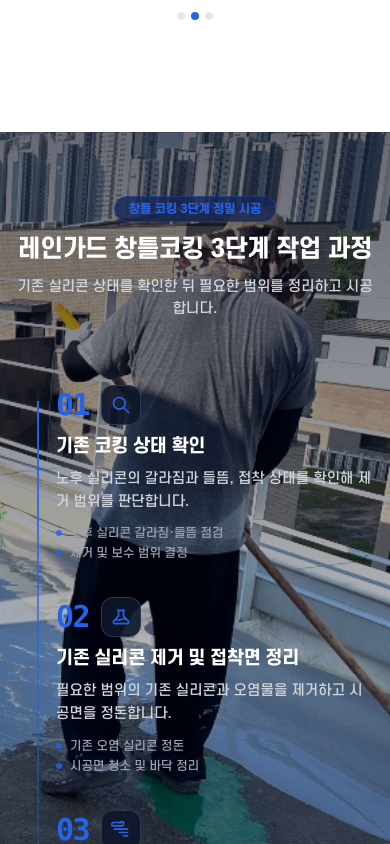
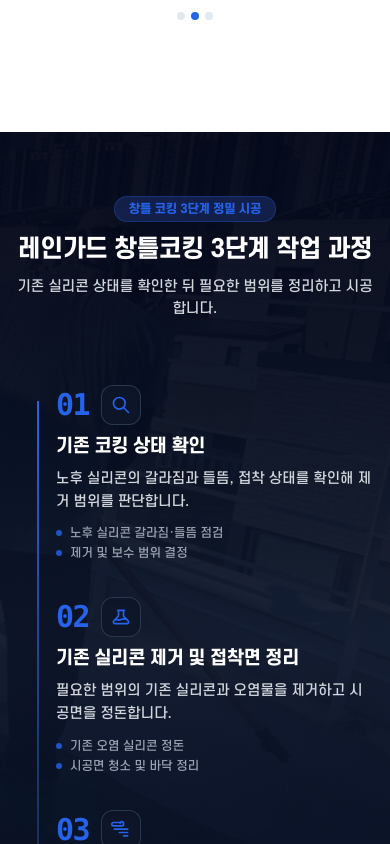
Before and after one commit to wogus5695-ctrl/Chungbuk-rope-05, a Next.js app: page / in a window 390 px wide. Shown: the part 3240-4084 px from the top of the page. Built offline with nearby package versions, Linux system fonts and the light colour scheme.

Commit message:
style: restore original overlay contrast and set mobile backgroundPosition to upper right worker

```diff
--- a/src/sections/WorkProcess.tsx
+++ b/src/sections/WorkProcess.tsx
@@ -99,27 +99,27 @@
   const regionName = region?.keywordName || "충북";
 
   return (
-    <section id="process" className="relative py-16 sm:py-24 w-full overflow-hidden bg-slate-900 text-white">
+    <section id="process" className="relative py-16 sm:py-24 w-full overflow-hidden bg-slate-950 text-white">
 
-      {/* 배경 이미지 레이어 (원본 밝기 100% + 은은한 명도 보정) */}
+      {/* 배경 이미지 레이어 */}
       {desktopBg && (
         <div
-          className="absolute inset-0 hidden md:block bg-cover bg-center pointer-events-none opacity-100 brightness-110 contrast-105 z-0"
+          className="absolute inset-0 hidden md:block bg-cover bg-center pointer-events-none opacity-40 z-0"
           style={{ backgroundImage: `url(${desktopBg})` }}
         />
       )}
       {mobileBg && (
         <div
-          className="absolute inset-0 block md:hidden bg-cover pointer-events-none opacity-100 brightness-110 contrast-105 z-0"
+          className="absolute inset-0 block md:hidden bg-cover pointer-events-none opacity-40 z-0"
           style={{
             backgroundImage: `url(${mobileBg})`,
-            backgroundPosition: "right 15% center" // 모바일 화면 우측에 작업자 모습이 시원하게 보이도록 위치 맞춤
+            backgroundPosition: "right 0% top 20%" // 모바일(MO) 환경에서만 우측 상단 작업자의 뒷모습이 명확히 노출되도록 조정
           }}
         />
       )}
 
-      {/* 브랜드 초투명 그라데이션 오버레이 (텍스트 가독성 최소 암막만 보장하고 이미지는 최상 노출) */}
-      <div className="absolute inset-0 bg-gradient-to-b from-slate-950/60 via-slate-950/30 to-slate-950/70 z-10" />
+      {/* 브랜드 다크 그라데이션 오버레이 (가독성 완전 확보) */}
+      <div className="absolute inset-0 bg-gradient-to-b from-slate-950/90 via-slate-900/85 to-slate-950 z-10" />
 
       {/* 본문 콘텐츠 Container */}
       <div className="relative z-20 max-w-[1140px] mx-auto px-4 sm:px-6">
```
